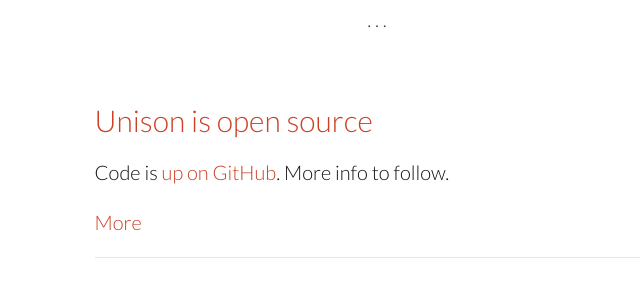
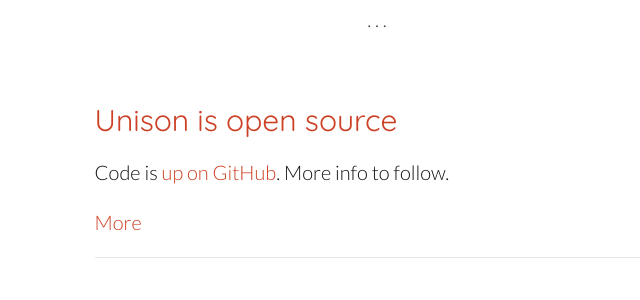
Before and after one commit to unisonweb/oldblog, a Jekyll site: the page built from index.html, in a window 1280 px wide. Shown: the part 575-875 px from the top of the page, without its empty margins (263-903 px from the left). Built offline with Jekyll 4.4.1, drawn with Linux system fonts in a browser that asks for light colours; the list of posts is cut into pages by our own code.

Commit message:
Update styles.css

```diff
--- a/stylesheets/styles.css
+++ b/stylesheets/styles.css
@@ -20,7 +20,7 @@
 h1, h2, h3, h4, h5, h6 {
   color:#434343;
   margin:0 0 20px;
-  font:Quicksand, Lato, "Helvetica Neue", Helvetica, Arial, sans-serif;
+  font-family:Quicksand, Lato, "Helvetica Neue", Helvetica, Arial, sans-serif;
 }
 
 p, ul, ol, table, pre, dl {
```
